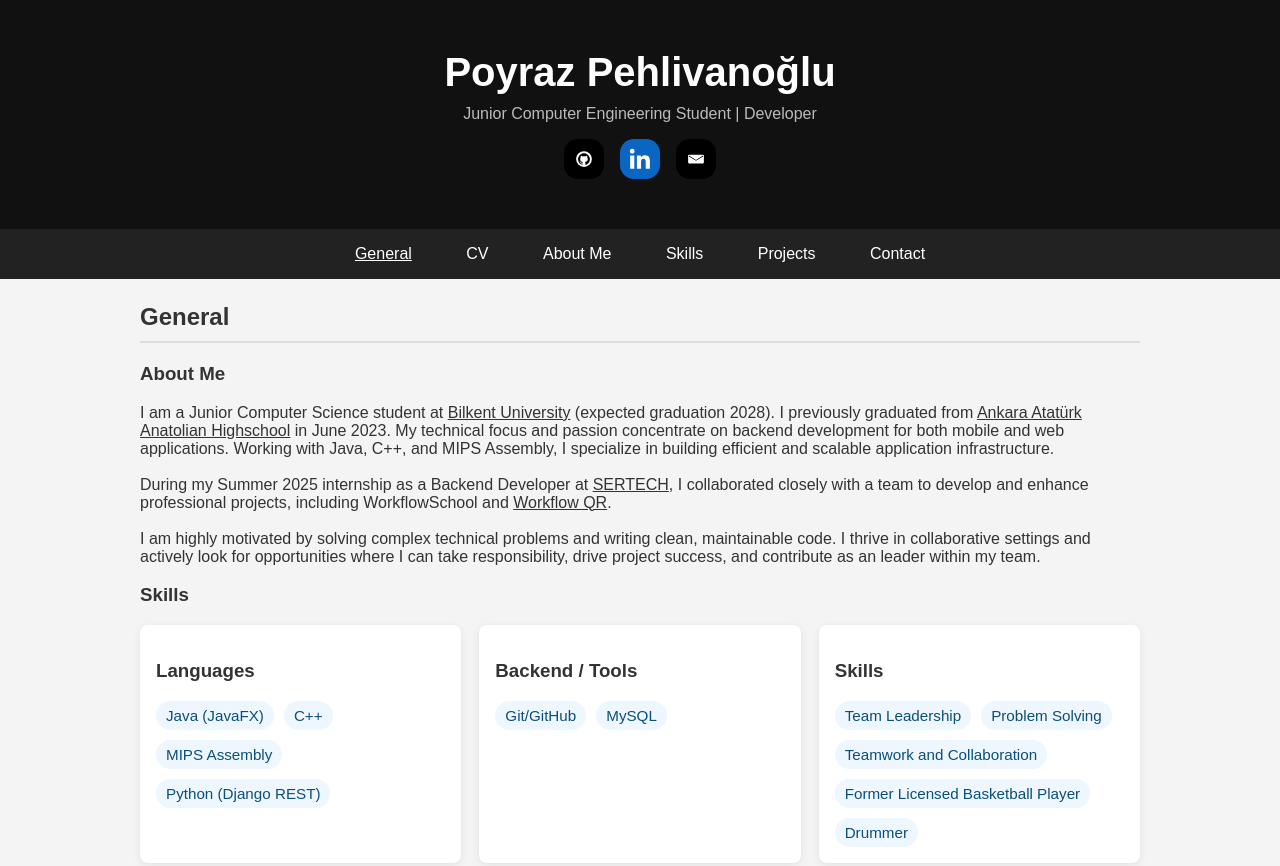
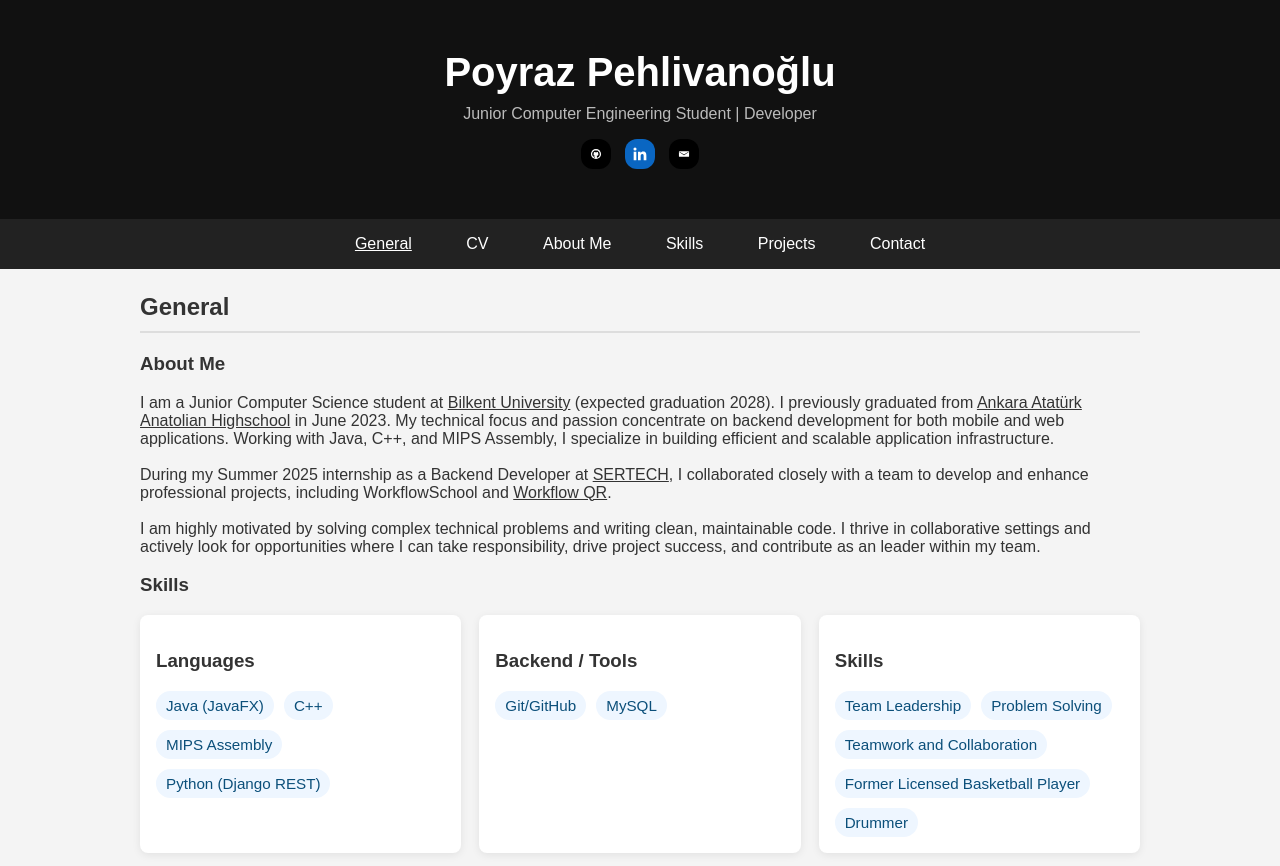
Before and after one commit to poyrazpehlivanoglu/poyrazpehlivanoglu.github.io, a plain HTML site: page index.html in a window 1280 px wide. Shown: the top 866 px of the page. Drawn offline with Linux system fonts and the light colour scheme.

Commit message:
Adjust header icon styles and sizes

```diff
--- a/index.html
+++ b/index.html
@@ -46,36 +46,44 @@
   margin-top: 16px;
   display: flex;
   justify-content: center;
-  gap: 16px;
+  gap: 14px;
 }
 
-/* the button box */
 .header-icons a{
-  width: 40px;
-  height: 40px;
+  --btn: 30px;
+  --ico: 18px;
+
+  width: var(--btn);
+  height: var(--btn);
   display: inline-flex;
   align-items: center;
   justify-content: center;
-  border-radius: 14px;
+
+  border-radius: 12px;
+  padding: 0;
+  line-height: 0;
+  flex-shrink: 0;
+
   text-decoration: none;
   transition: transform 0.2s ease, opacity 0.2s ease;
 }
 
-/* force the icon to be same size whether it's <img> or <svg> */
-.header-icons a img,
-.header-icons a svg{
-  width: 28px;               /* icon size inside the box */
-  height: 28px;
+.header-icons a svg,
+.header-icons a img{
+  width: var(--ico);
+  height: var(--ico);
   display: block;
+  max-width: 100%;
+  max-height: 100%;
 }
 
-/* background colors */
+/* backgrounds */
 .header-icons a.github{ background:#000; color:#fff; }
 .header-icons a.linkedin{ background:#0A66C2; color:#fff; }
 .header-icons a.email{ background:#000; color:#fff; }
 
 .header-icons a:hover{
-  transform: scale(1.2);
+  transform: scale(1.12);
   opacity: 0.92;
 }
 
```
